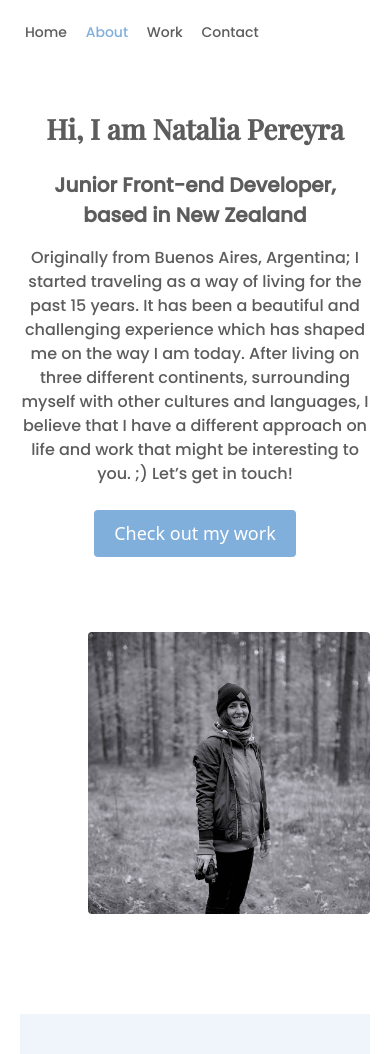
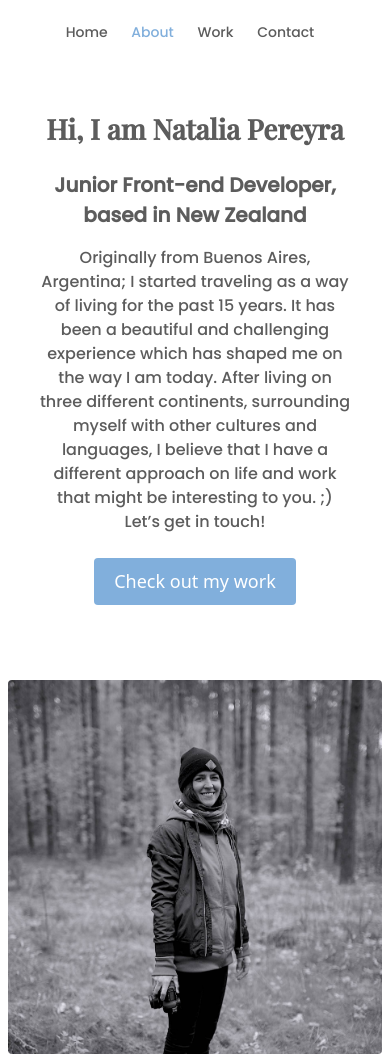
Before and after one commit to Natalia-Pereyra/Portfolio-Project, a plain HTML site: page about.html in a window 390 px wide. Shown: the top 1054 px of the page. Drawn offline with nearby package versions, Linux system fonts and the light colour scheme.

Commit message:
optimised mobile css

```diff
--- a/Style/portfolio.css
+++ b/Style/portfolio.css
@@ -68,50 +68,6 @@
   line-height: 30px;
   color: var(--dark-color);
 }
-
-@media (max-width: 960px) {
-  .project-description {
-    text-align: center;
-    padding: 0;
-  }
-  h1 {
-    font-size: 45px;
-    line-height: 2;
-    margin-top: -20px;
-  }
-  h2 {
-    font-size: 44px;
-  }
-  .header {
-    padding: 80px 20px;
-  }
-  .content-container {
-    text-align: center;
-  }
-  .content-container img {
-    margin-top: 65px;
-  }
-  .content-container h2 {
-    line-height: 1.5;
-  }
-  nav li {
-    font-size: 14px;
-    margin: 0px;
-  }
-  .mobile-logo {
-    margin-top: -8px;
-  }
-  .container-box h3 {
-    font-size: 18px;
-  }
-  .email-link {
-    font-size: 15px;
-  }
-  ul {
-    justify-content: center;
-  }
-}
-
 .project-description {
   padding: 20px;
   margin-top: 100px;
@@ -127,6 +83,7 @@
 .content-container h2 {
   font-size: 24px;
   font-family: var(--font-body);
+  margin-bottom: 50px;
 }
 .content-container img {
   width: 400px;
@@ -159,6 +116,8 @@
 }
 nav {
   padding: 20px 0;
+  display: flex;
+  justify-content: space-between;
 }
 nav a {
   text-decoration: none;
@@ -255,3 +214,66 @@
 #contact-container {
   margin-bottom: 200px;
 }
+
+/*   @media     */
+
+@media (max-width: 960px) {
+  .about-description {
+    padding: 0 30px;
+  }
+  nav {
+    justify-content: center;
+  }
+  nav li {
+    padding: 10px;
+  }
+  .project-description {
+    text-align: center;
+    padding: 0;
+  }
+  h1 {
+    font-size: 45px;
+    line-height: 2;
+    margin-top: -20px;
+  }
+  h2 {
+    font-size: 44px;
+  }
+  .header {
+    padding: 80px 20px;
+  }
+  .content-container {
+    text-align: center;
+    padding-bottom: 1px;
+  }
+  .content-container img {
+    margin-top: 65px;
+  }
+  .content-container h2 {
+    line-height: 1.5;
+    margin-bottom: 0;
+  }
+  nav li {
+    font-size: 14px;
+    margin: 0px;
+  }
+  .mobile-logo {
+    margin-top: -8px;
+  }
+  .container-box h3 {
+    font-size: 18px;
+  }
+  .email-link {
+    font-size: 15px;
+  }
+  ul {
+    justify-content: center;
+  }
+  .my-picture {
+    padding: 0;
+  }
+  .work-title {
+    padding: 0;
+    margin-top: 10px;
+  }
+}
--- a/about.html
+++ b/about.html
@@ -21,7 +21,7 @@
 </head>
 <body>
         <div class="container-navbar">
-            <nav class="d-flex justify-content-between pb-1">
+            <nav class="pb-1">
                 <a href="index.html" id="logo-name" class="d-none d-md-block">
                     <p>Natalia Pereyra</p>
                 </a>
```
Also changed, not shown: contact.html (+4 -4 lines), index.html (+1 -1 lines), work.html (+2 -2 lines).
